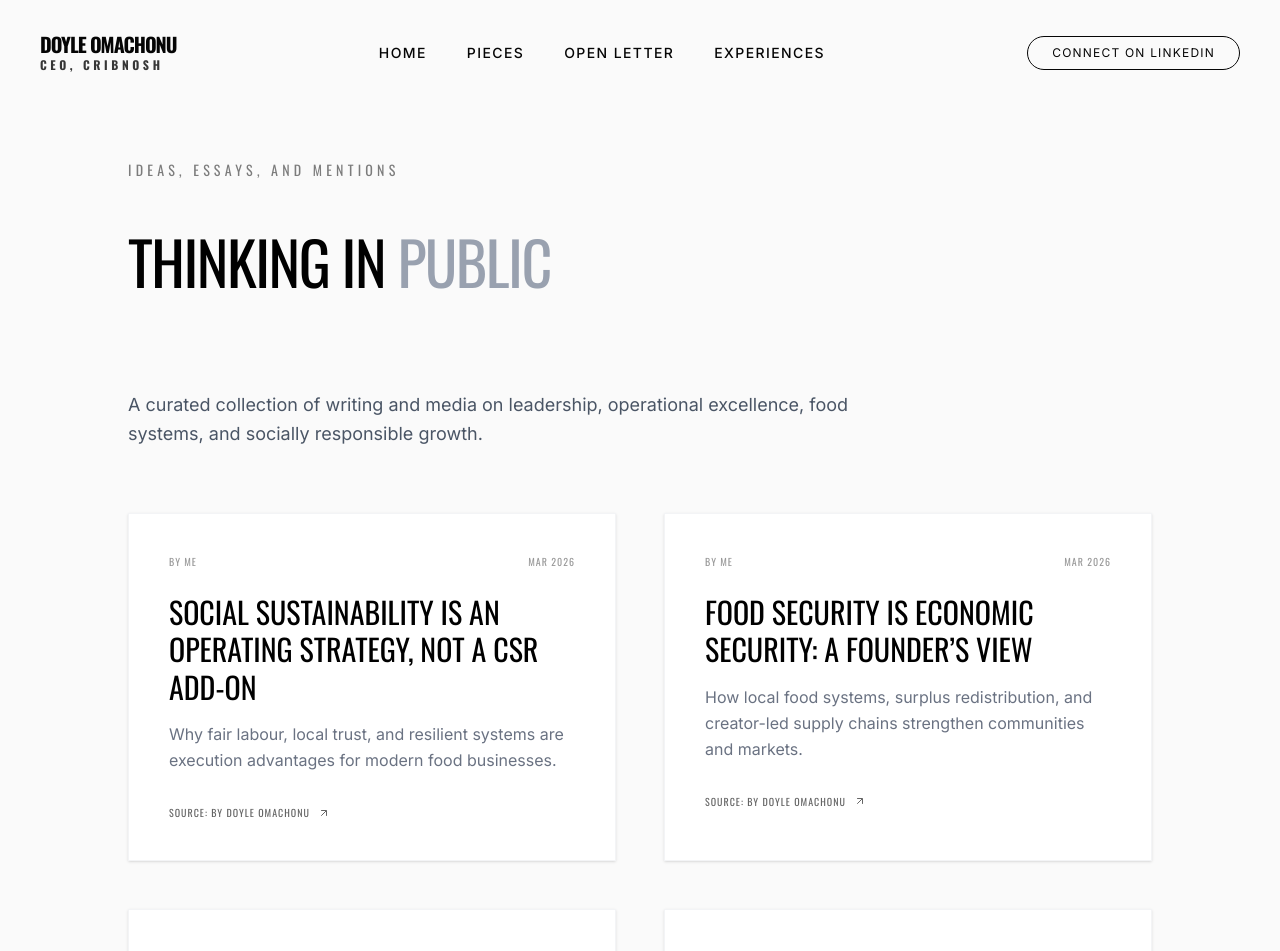
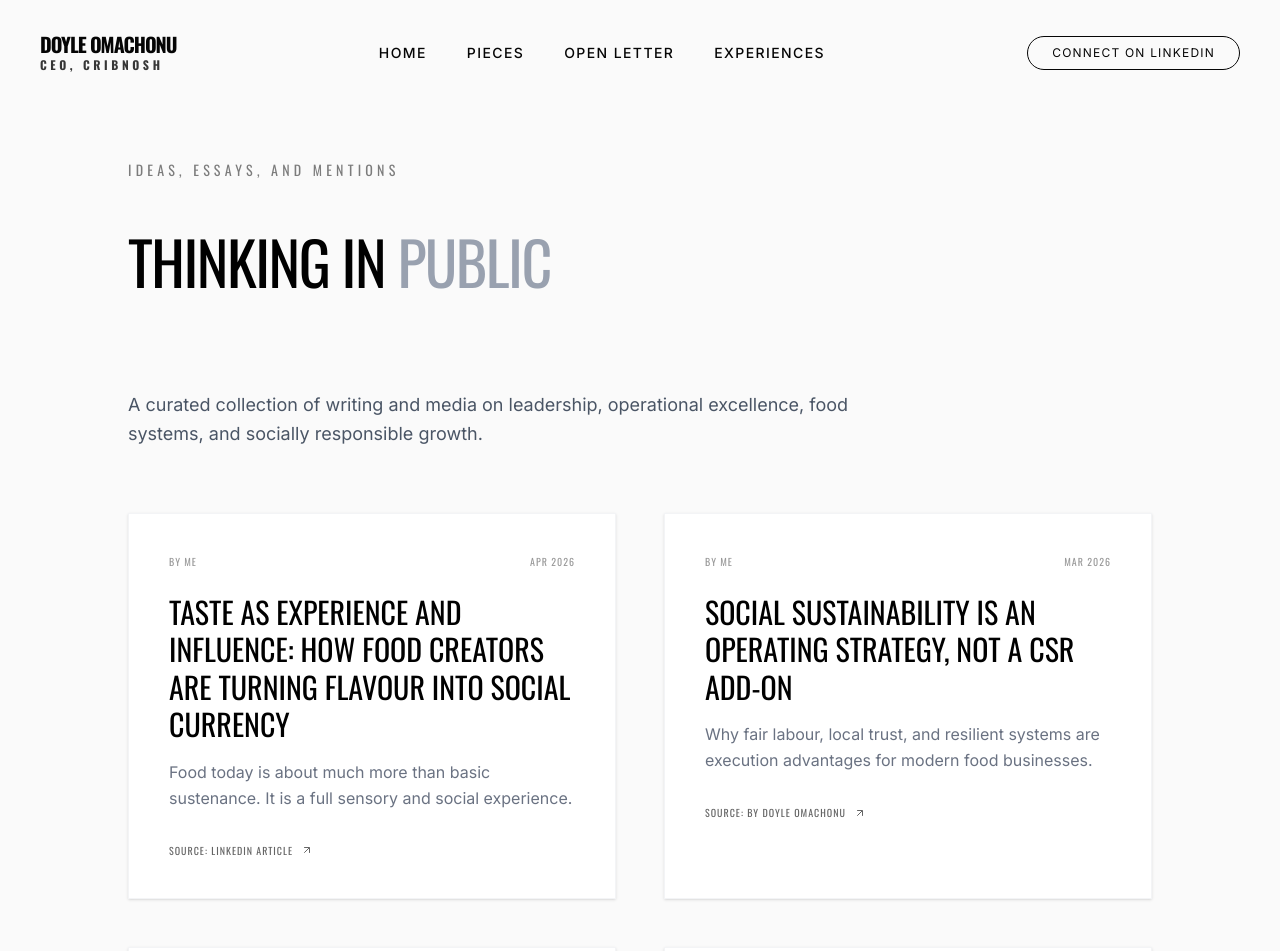
Before and after one commit to Cribnosh-LTD/Ceowebsite, a Next.js app: page /pieces in a window 1280 px wide. Shown: the top 951 px of the page. Built offline with nearby package versions, Linux system fonts and the light colour scheme.

Commit message:
feat: add externalUrl support to PieceArticle and include new article entry

```diff
--- a/src/content/piecesContent.ts
+++ b/src/content/piecesContent.ts
@@ -12,12 +12,44 @@ export type PieceArticle = {
   date: string;
   category: PieceCategory;
   description: string;
+  externalUrl?: string;
   intro: string;
   sections: PieceSection[];
   closing: string;
 };
 
 export const pieceArticles: PieceArticle[] = [
+  {
+    slug: "taste-as-experience-and-influence",
+    title: "Taste as Experience and Influence: How Food Creators Are Turning Flavour into Social Currency",
+    source: "LinkedIn Article",
+    date: "Apr 2026",
+    category: "By Me",
+    description:
+      "Food today is about much more than basic sustenance. It is a full sensory and social experience.",
+    externalUrl:
+      "https://www.linkedin.com/pulse/taste-experience-influence-how-food-creators-turning-flavour-doyle-1kiqe/",
+    intro:
+      "This article explores how taste now sits at the intersection of experience, culture, and influence, and why food creators are becoming central voices in that shift.",
+    sections: [
+      {
+        heading: "What This Piece Covers",
+        paragraphs: [
+          "A perspective on how flavour, storytelling, and audience connection are reshaping the role of food creators.",
+          "The article frames food as both sensory craft and social currency in modern digital ecosystems.",
+        ],
+      },
+      {
+        heading: "Read the Full Article",
+        paragraphs: [
+          "Read the original LinkedIn publication here:",
+          "https://www.linkedin.com/pulse/taste-experience-influence-how-food-creators-turning-flavour-doyle-1kiqe/",
+        ],
+      },
+    ],
+    closing:
+      "The full article is available on LinkedIn for complete context and examples.",
+  },
   {
     slug: "social-sustainability-as-operating-strategy",
     title: "Social Sustainability Is an Operating Strategy, Not a CSR Add-On",
@@ -312,7 +344,7 @@ export const featuredPieces = pieceArticles.map((piece) => ({
   title: piece.title,
   source: piece.source,
   date: piece.date,
-  url: `/pieces/${piece.slug}`,
+  url: piece.externalUrl ?? `/pieces/${piece.slug}`,
   category: piece.category,
   description: piece.description,
 }));
```
